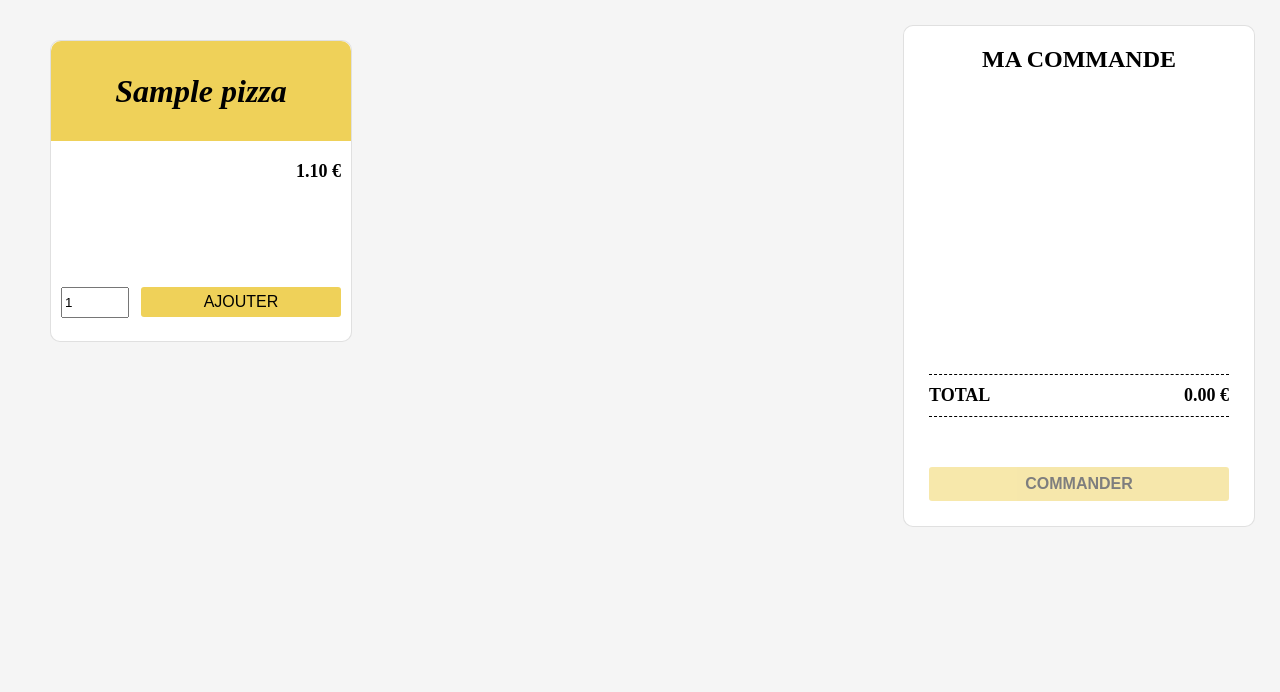
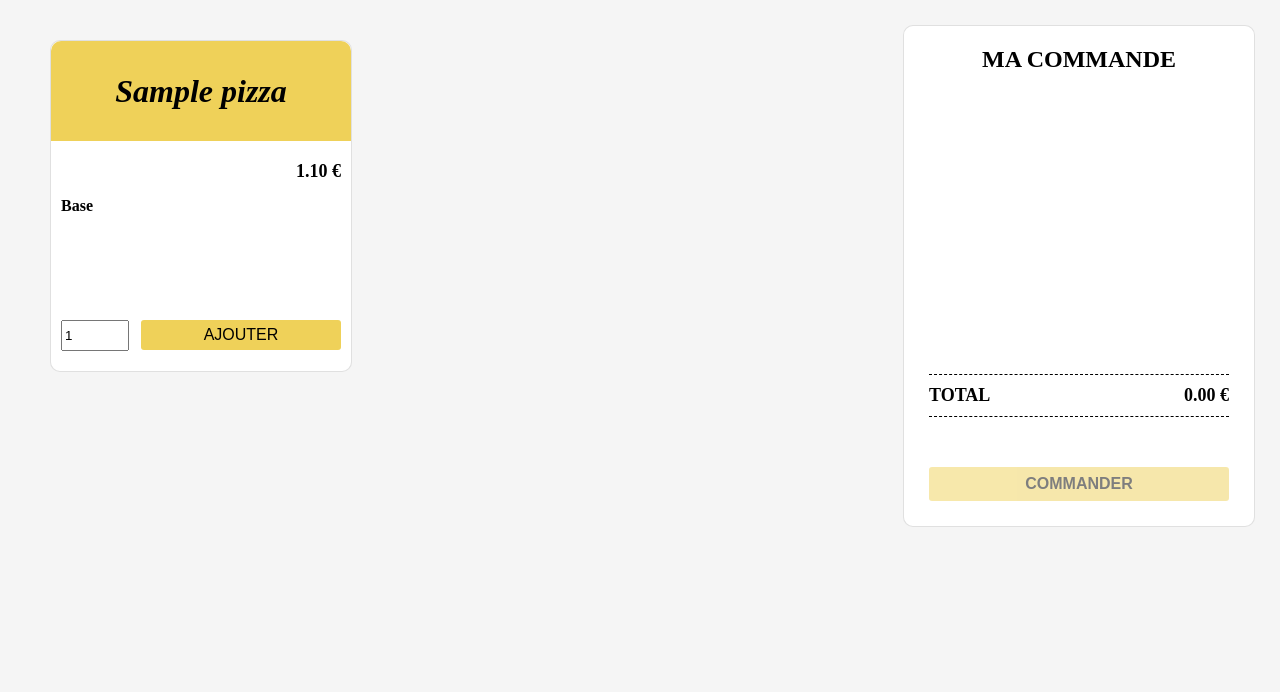
Before and after one commit to izemaghilas/nicepizza, a Symfony app: template templates/order/index.html.twig in a window 1280 px wide. Shown: the part 81-773 px from the top of the page. Run offline with Twig, Linux system fonts and the light colour scheme; the template is opened without the code that fills it: most values are stand-ins (such as "Sample title", 1, 10 or a date in 2020); some libraries are stand-ins or nearby versions.

Commit message:
display pizza sauce

```diff
--- a/public/css/order/pizza.css
+++ b/public/css/order/pizza.css
@@ -2,7 +2,7 @@
     display: flex;
     flex-direction: column;
     width: 300px;
-    height: 300px;
+    height: 330px;
     margin-top: 40px;
     margin-left: 50px;
     background-color: #fff;
@@ -37,6 +37,16 @@
 }
 .pizza-price {
     font-size: large;
+    font-weight: 700;
+    color: #000;
+}
+
+.pizza-sauce {
+    margin-top: 15px;
+    margin-left: 10px;
+}
+.pizza-sauce span {
+    font-size: medium;
     font-weight: 700;
     color: #000;
 }
--- a/templates/order/pizza.html.twig
+++ b/templates/order/pizza.html.twig
@@ -18,6 +18,9 @@
 
         <span class="pizza-price">{{ integerPart ~ '.' ~ decimalPart }} €</span>
     </div>
+    <div class="pizza-sauce">
+        <span>{{ "Base "~pizza.sauce.name|lower }}</span>
+    </div>
     <div class="pizza-ingredients">
         {% for ingredient in pizza.ingredients%}
             {% if loop.last %}
```
